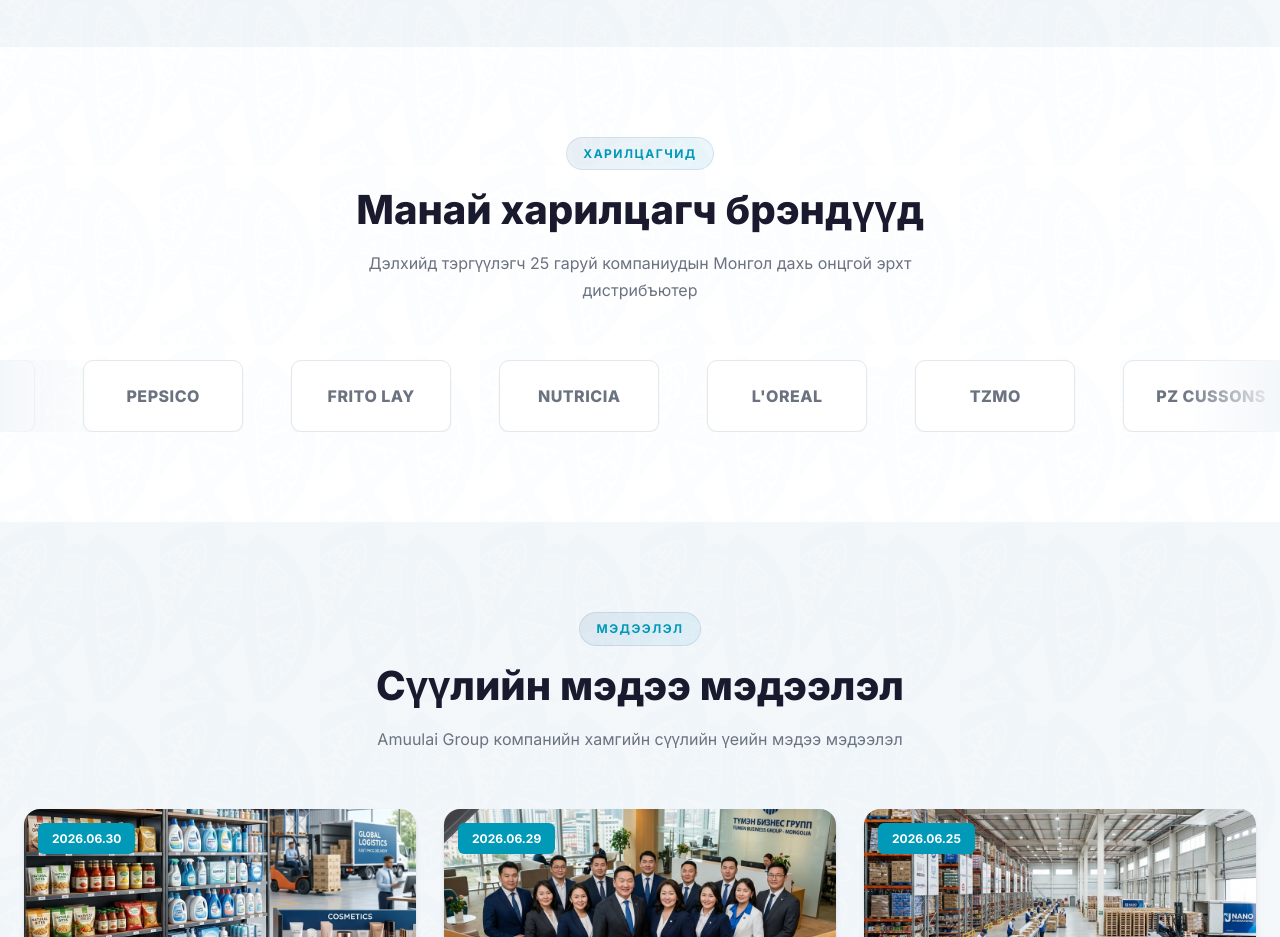
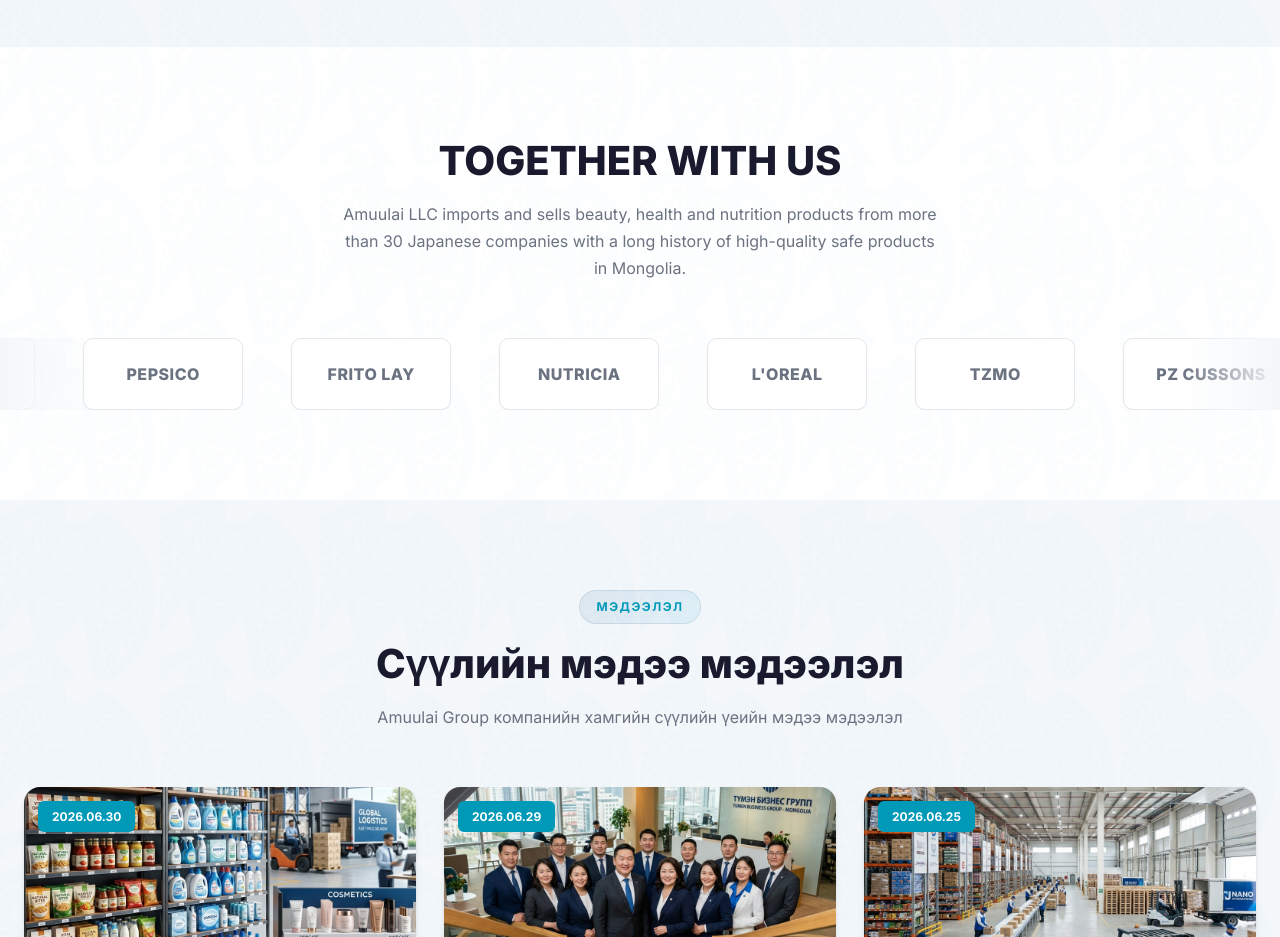
Before and after one commit to Deltasoftmn/amuulai, a Next.js app: page / in a window 1280 px wide. Shown: the part 2700-3637 px from the top of the page. Built offline with nearby package versions, Linux system fonts and the light colour scheme.

Commit message:
Update page.tsx

```diff
--- a/app/page.tsx
+++ b/app/page.tsx
@@ -590,11 +590,10 @@
       <section className="section" id="brands">
         <div className="container">
           <div className="section-header fade-in-up">
-            <div className="section-badge">Харилцагчид</div>
-            <h2 className="section-title">Манай харилцагч брэндүүд</h2>
+            {/* <div className="section-badge">Харилцагчид</div> */}
+            <h2 className="section-title">TOGETHER WITH US </h2>
             <p className="section-subtitle">
-              Дэлхийд тэргүүлэгч 25 гаруй компаниудын Монгол дахь онцгой эрхт
-              дистрибъютер
+              Amuulai LLC imports and sells beauty, health and nutrition products from more than 30 Japanese companies with a long history of high-quality safe products in Mongolia.
             </p>
           </div>
         </div>
```
